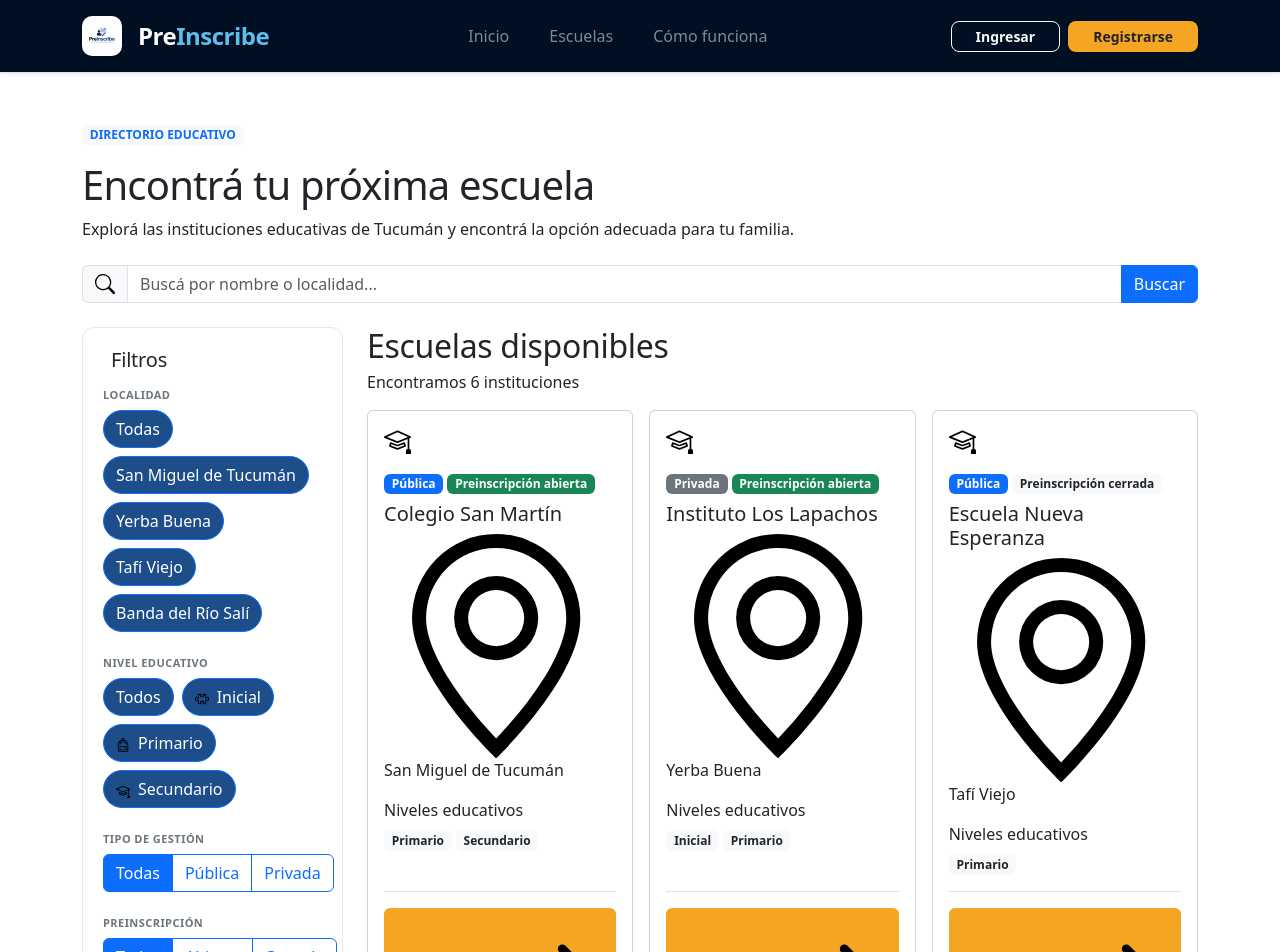
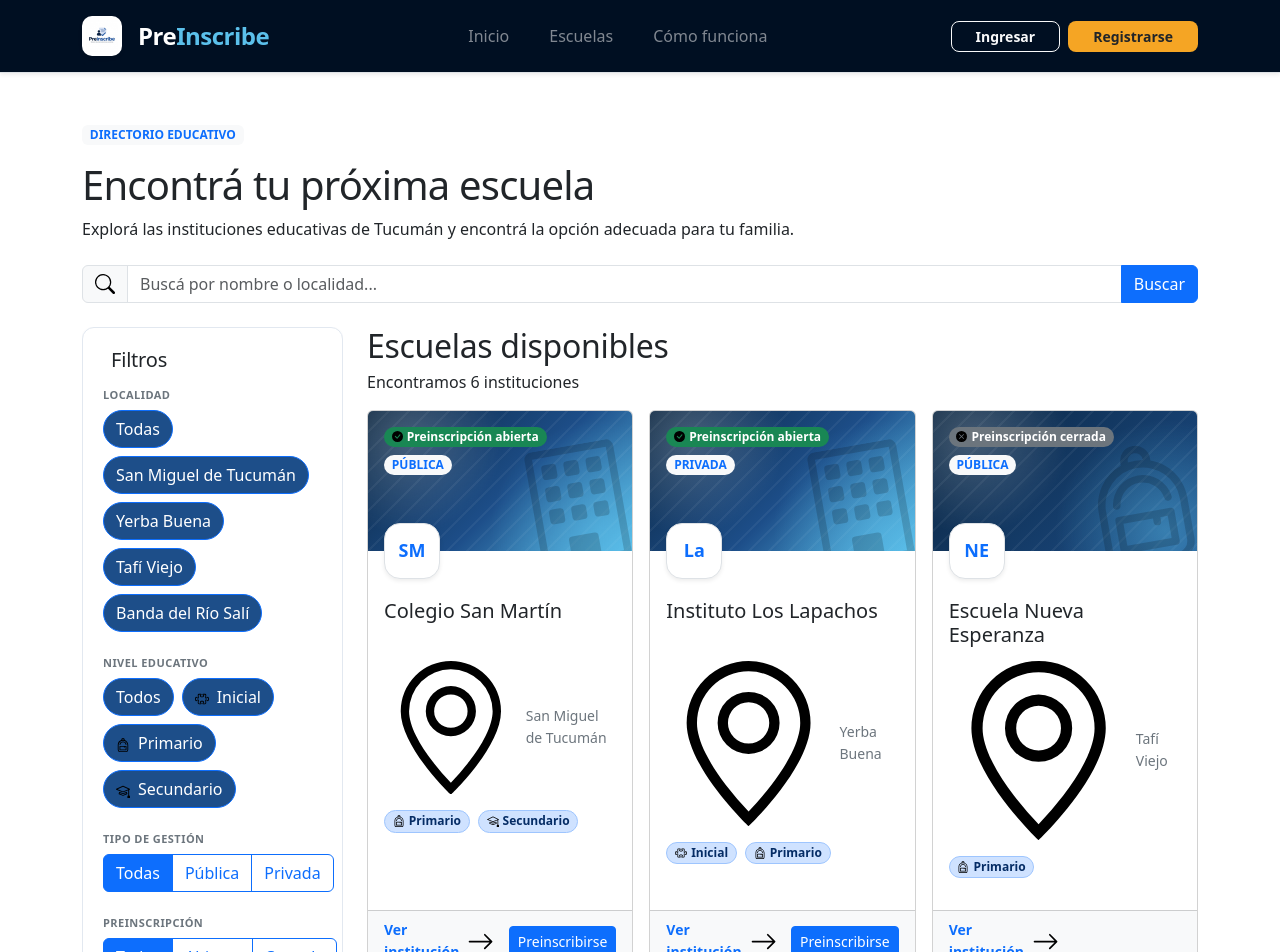
Before and after one commit to SheylaAstorga/Preinscribe-Frontend, a React (Vite) app: page /escuelas in a window 1280 px wide. Shown: the top 952 px of the page. Built offline with nearby package versions, Linux system fonts and the light colour scheme.

Commit message:
Modifique el estilo del las tarjetas de cada escuela

```diff
--- a/src/components/pages/Escuela/TarjetaEscuela.jsx
+++ b/src/components/pages/Escuela/TarjetaEscuela.jsx
@@ -1,76 +1,238 @@
 import { Card, Badge, Button } from "react-bootstrap";
 import { Link } from "react-router-dom";
-
 import {
   GeoAlt,
+  ArrowRight,
   Building,
-  ArrowRight,
+  Puzzle,
+  Backpack,
   Mortarboard,
+  CheckCircleFill,
+  XCircleFill,
 } from "react-bootstrap-icons";
 
+const NIVELES = {
+  Inicial: {
+    Icono: Puzzle,
+    gradiente: "linear-gradient(135deg, #1D4E89 0%, #5BC0EB 100%)",
+  },
+  Primario: {
+    Icono: Backpack,
+    gradiente: "linear-gradient(135deg, #0A2540 0%, #1D4E89 100%)",
+  },
+  Secundario: {
+    Icono: Mortarboard,
+    gradiente: "linear-gradient(135deg, #000F22 0%, #0A2540 60%, #325F9B 100%)",
+  },
+};
+const GRADIENTE_MIXTO =
+  "linear-gradient(135deg, #0A2540 0%, #1D4E89 55%, #5BC0EB 100%)";
+
+const PATRON = `
+  radial-gradient(circle at 15% 20%, rgba(255,255,255,.22) 0, transparent 38%),
+  radial-gradient(circle at 88% 85%, rgba(91,192,235,.45) 0, transparent 42%),
+  repeating-linear-gradient(135deg, rgba(255,255,255,.05) 0 2px, transparent 2px 14px)`;
+const OVERLAY_FOTO =
+  "linear-gradient(180deg, rgba(10,37,64,.5) 0%, rgba(10,37,64,.15) 50%, rgba(10,37,64,.4) 100%)";
+
+const CAPA = "position-absolute top-0 start-0 w-100 h-100";
+const MARCA_AGUA = {
+  right: -6,
+  bottom: -14,
+  opacity: 0.16,
+  transform: "rotate(-10deg)",
+  pointerEvents: "none",
+};
+const cuadrado = (px) => ({ width: px, height: px });
+
+const DOS_LINEAS = {
+  display: "-webkit-box",
+  WebkitLineClamp: 2,
+  WebkitBoxOrient: "vertical",
+  overflow: "hidden",
+  minHeight: "2.7em",
+};
+
+const PALABRAS_GENERICAS = new Set([
+  "escuela",
+  "jardín",
+  "jardin",
+  "colegio",
+  "instituto",
+  "primaria",
+  "secundaria",
+  "infantes",
+  "de",
+  "del",
+  "la",
+  "las",
+  "los",
+  "el",
+  "y",
+]);
+
+function obtenerIniciales(nombre) {
+  const palabras = nombre
+    .replace(/\bN\s?[°º]\s*\d+/gi, "")
+    .split(/\s+/)
+    .filter((p) => p && !PALABRAS_GENERICAS.has(p.toLowerCase()));
+
+  if (palabras.length === 0) return nombre.slice(0, 2).toUpperCase();
+  if (palabras.length === 1) {
+    const p = palabras[0];
+    return p[0].toUpperCase() + (p[1] ?? "").toLowerCase();
+  }
+  return (palabras[0][0] + palabras[1][0]).toUpperCase();
+}
+
 const TarjetaEscuela = ({ escuela }) => {
+  const {
+    id,
+    nombre,
+    localidad,
+    gestion,
+    abierta,
+    niveles = [],
+    vacantes,
+    imagen,
+  } = escuela;
+
+  const unNivel = niveles.length === 1 ? NIVELES[niveles[0]] : null;
+  const gradiente = unNivel ? unNivel.gradiente : GRADIENTE_MIXTO;
+  const IconoPortada = unNivel ? unNivel.Icono : Building;
+  const mostrarVacantes = abierta && typeof vacantes === "number";
+
   return (
-    <Card className="tarjeta-escuela h-100">
-      <Card.Body className="d-flex flex-column p-3">
-        <div className="icono-escuela mb-3">
-          <Mortarboard size={27} />
-        </div>
+    <Card as="article" className="card-hover h-100 overflow-hidden">
+      <div className="position-relative">
+        <div
+          className="position-relative overflow-hidden text-white"
+          style={{ height: 140, background: gradiente }}
+        >
+          {imagen ? (
+            <>
+              <img
+                className={`${CAPA} object-fit-cover`}
+                src={imagen}
+                alt=""
+                loading="lazy"
+              />
+              <div className={CAPA} style={{ background: OVERLAY_FOTO }} />
+            </>
+          ) : (
+            <>
+              <div className={CAPA} style={{ backgroundImage: PATRON }} />
+              <IconoPortada
+                className="position-absolute"
+                size={120}
+                style={MARCA_AGUA}
+                aria-hidden="true"
+              />
+            </>
+          )}
 
-        <div className="mb-2">
+          <div className="position-absolute top-0 start-0 end-0 p-3 d-flex flex-wrap justify-content-between align-items-start gap-2">
             <Badge
-            bg={escuela.gestion === "Pública" ? "primary" : "secondary"}
-            className="me-1"
+              pill
+              bg={abierta ? "success" : "secondary"}
+              className="d-inline-flex align-items-center gap-1"
             >
-            {escuela.gestion}
+              {abierta ? (
+                <CheckCircleFill size={11} aria-hidden="true" />
+              ) : (
+                <XCircleFill size={11} aria-hidden="true" />
+              )}
+              {abierta ? "Preinscripción abierta" : "Preinscripción cerrada"}
             </Badge>
 
-          <Badge
-            bg={escuela.abierta ? "success" : "light"}
-            text={escuela.abierta ? undefined : "dark"}
-          >
-            {escuela.abierta
-              ? "Preinscripción abierta"
-              : "Preinscripción cerrada"}
+            <Badge pill bg="light" text="primary" className="text-uppercase">
+              {gestion}
             </Badge>
           </div>
-
-        <Card.Title className="nombre-escuela">{escuela.nombre}</Card.Title>
-
-        <Card.Text className="ubicacion-escuela">
-          <GeoAlt className="me-2" />
-          {escuela.localidad}
-        </Card.Text>
-
-        <div className="mb-3">
-          <p className="etiqueta-niveles mb-2">Niveles educativos</p>
-
-          <div className="d-flex flex-wrap gap-1">
-            {escuela.niveles.map((nivel) => (
-              <Badge
-                key={nivel}
-                bg="light"
-                text="dark"
-                className="etiqueta-nivel"
+        </div>
+        <div
+          className="position-absolute start-0 ms-3 d-flex align-items-center justify-content-center bg-white text-primary fw-bold rounded-4 border shadow-sm"
+          style={{ ...cuadrado(56), bottom: -28, fontSize: "1.125rem" }}
+          aria-hidden="true"
         >
-                {nivel}
-              </Badge>
-            ))}
+          {obtenerIniciales(nombre)}
         </div>
       </div>
 
-        <div className="mt-auto pt-3 border-top">
+      <Card.Body className="d-flex flex-column pt-5">
+        <Card.Title as="h3" className="h5" style={DOS_LINEAS}>
+          <Link
+            to={`/escuelas/${id}`}
+            className="stretched-link text-reset text-decoration-none"
+          >
+            {nombre}
+          </Link>
+        </Card.Title>
+
+        <p className="d-flex align-items-center gap-2 small text-secondary mb-3">
+          <GeoAlt aria-hidden="true" />
+          {localidad}
+        </p>
+
+        <div className="d-flex flex-wrap gap-2 mb-3">
+          {niveles.map((nivel) => {
+            const Icono = NIVELES[nivel]?.Icono;
+            return (
+              <Badge
+                key={nivel}
+                pill
+                bg="primary-subtle"
+                text="primary-emphasis"
+                className="d-inline-flex align-items-center gap-1 border border-primary-subtle"
+              >
+                {Icono && <Icono size={12} aria-hidden="true" />}
+                {nivel}
+              </Badge>
+            );
+          })}
+        </div>
+
+        {mostrarVacantes && (
+          <div className="d-flex align-items-baseline gap-2 mt-auto">
+            {vacantes > 0 ? (
+              <>
+                <span className="fs-3 fw-bold lh-1 text-success tabular">
+                  {vacantes}
+                </span>
+                <span className="small text-secondary">
+                  {vacantes === 1
+                    ? "vacante disponible"
+                    : "vacantes disponibles"}
+                </span>
+              </>
+            ) : (
+              <span className="small fw-semibold text-info">
+                Solo lista de espera
+              </span>
+            )}
+          </div>
+        )}
+      </Card.Body>
+
+      <Card.Footer className="bg-light d-flex flex-wrap align-items-center justify-content-between gap-2">
+        <span
+          className="d-inline-flex align-items-center gap-2 small fw-semibold text-primary"
+          aria-hidden="true"
+        >
+          Ver institución <ArrowRight />
+        </span>
+
+        {abierta && (
           <Button
             as={Link}
-            to={`/escuelas/${escuela.id}`}
-            variant="link"
-            style={{ backgroundColor: "var(--pi-amber)" }}
-            className="boton-detalle p-1 text-decoration-none text-white w-100 d-flex align-items-center justify-content-between"
+            to={`/familia/preinscripcion/nueva?escuela=${id}`}
+            size="sm"
+            className="btn-cta position-relative z-2"
           >
-            Ver institución
-            <ArrowRight />
+            Preinscribirse
           </Button>
-        </div>
-      </Card.Body>
+        )}
+      </Card.Footer>
     </Card>
   );
 };
```
Also changed, not shown: src/components/pages/Escuela/TarjetaEscuelaSkeleton.jsx (added, +26 -0 lines). Lines whose indentation alone changed are shown as unchanged.
